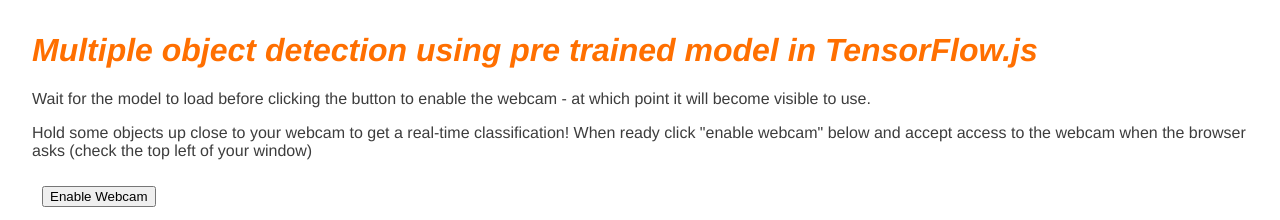
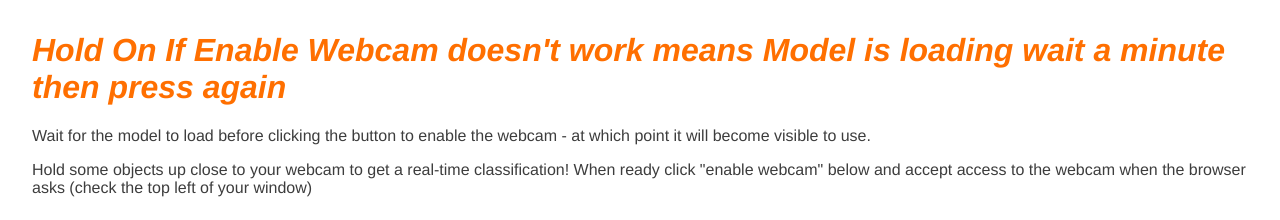
Before and after one commit to himanshurajora/js-projects, a plain HTML site: page video-camera-with-ai/index.html in a window 1280 px wide. Shown: the top 220 px of the page. Drawn offline with Linux system fonts and the light colour scheme; a script that the page names is missing.

Commit message:
Added Instruction

```diff
--- a/video-camera-with-ai/index.html
+++ b/video-camera-with-ai/index.html
@@ -10,7 +10,7 @@
 </head>
 
 <body>
-    <h1>Multiple object detection using pre trained model in TensorFlow.js</h1>
+    <h1>Hold On If Enable Webcam doesn't work means Model is loading wait a minute then press again</h1>
 
     <p>Wait for the model to load before clicking the button to enable the webcam - at which point it will become visible to use.</p>
 
```
